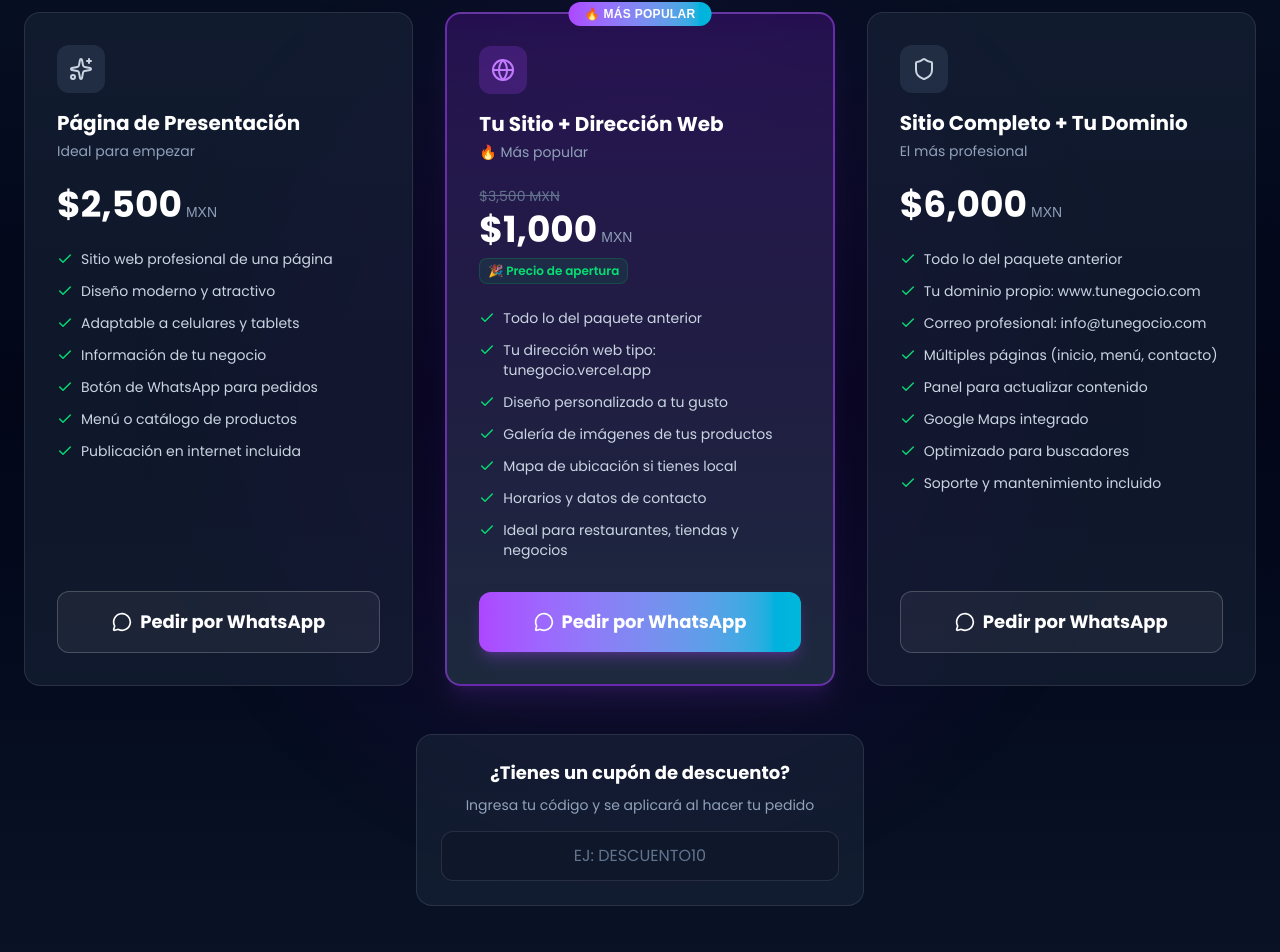
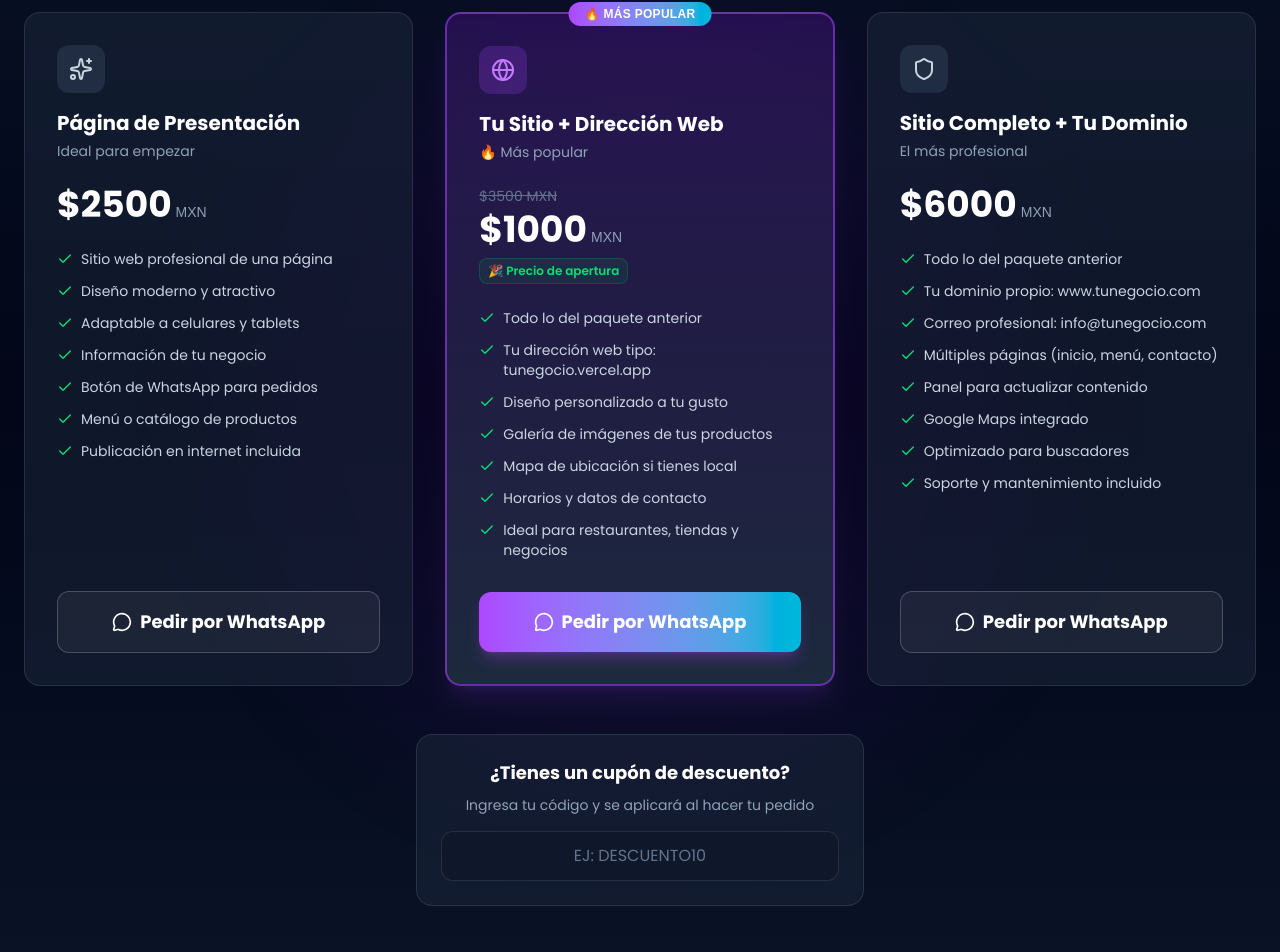
Before and after one commit to jpwnoise/portafolio_2026, a Next.js app: page /v3 in a window 1280 px wide. Shown: the part 6754-7706 px from the top of the page. Built offline with nearby package versions, Linux system fonts and the light colour scheme; no server answers.

Commit message:
fix: use toFixed(0) instead of toLocaleString() to avoid hydration mismatch

```diff
--- a/app/v3/ServicesOffer.tsx
+++ b/app/v3/ServicesOffer.tsx
@@ -142,12 +142,12 @@ export default function Services() {
                 <div className="mb-6">
                   {hasPromo && (
                     <div className="text-sm text-slate-500 line-through mb-1" style={{ fontFamily: 'var(--font-poppins)' }}>
-                      ${plan.regularPrice.toLocaleString()} MXN
+                      ${plan.regularPrice.toFixed(0)} MXN
                     </div>
                   )}
                   <div className="flex items-baseline gap-1">
                     <span className="text-4xl font-black text-white" style={{ fontFamily: 'var(--font-poppins)' }}>
-                      ${displayPrice.toLocaleString()}
+                      ${displayPrice.toFixed(0)}
                     </span>
                     <span className="text-slate-400 text-sm">MXN</span>
                   </div>
```
